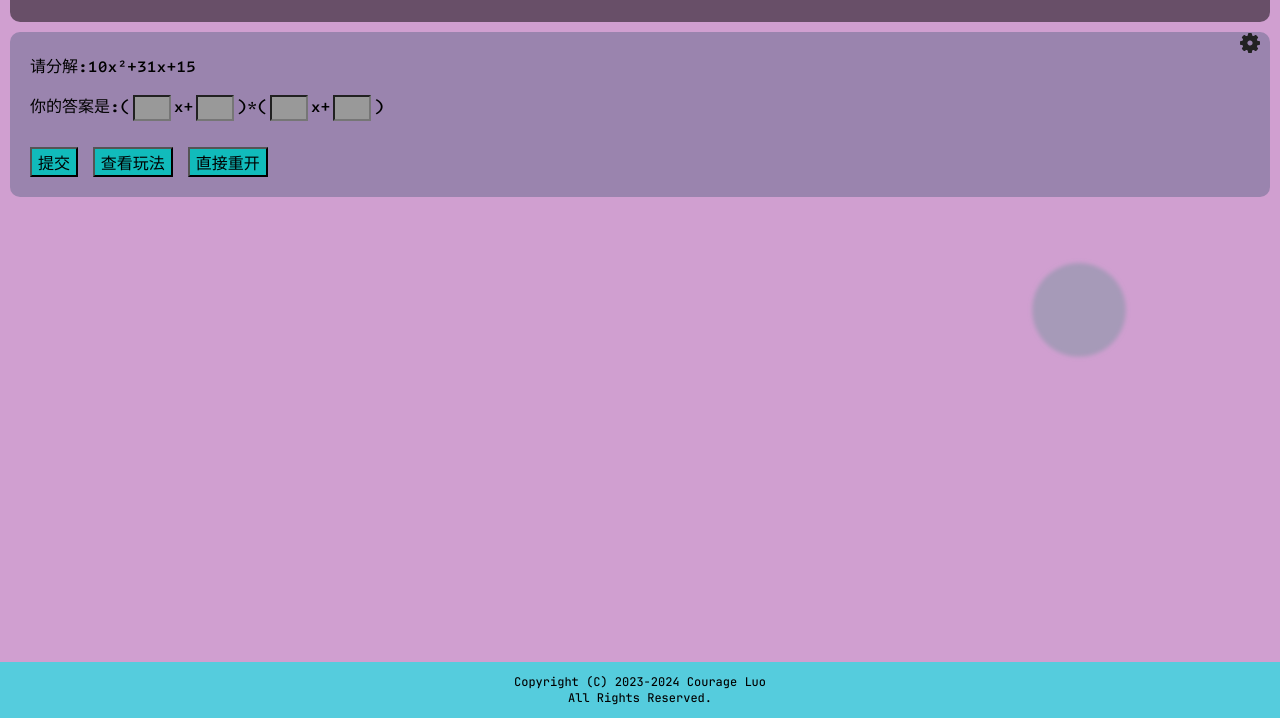
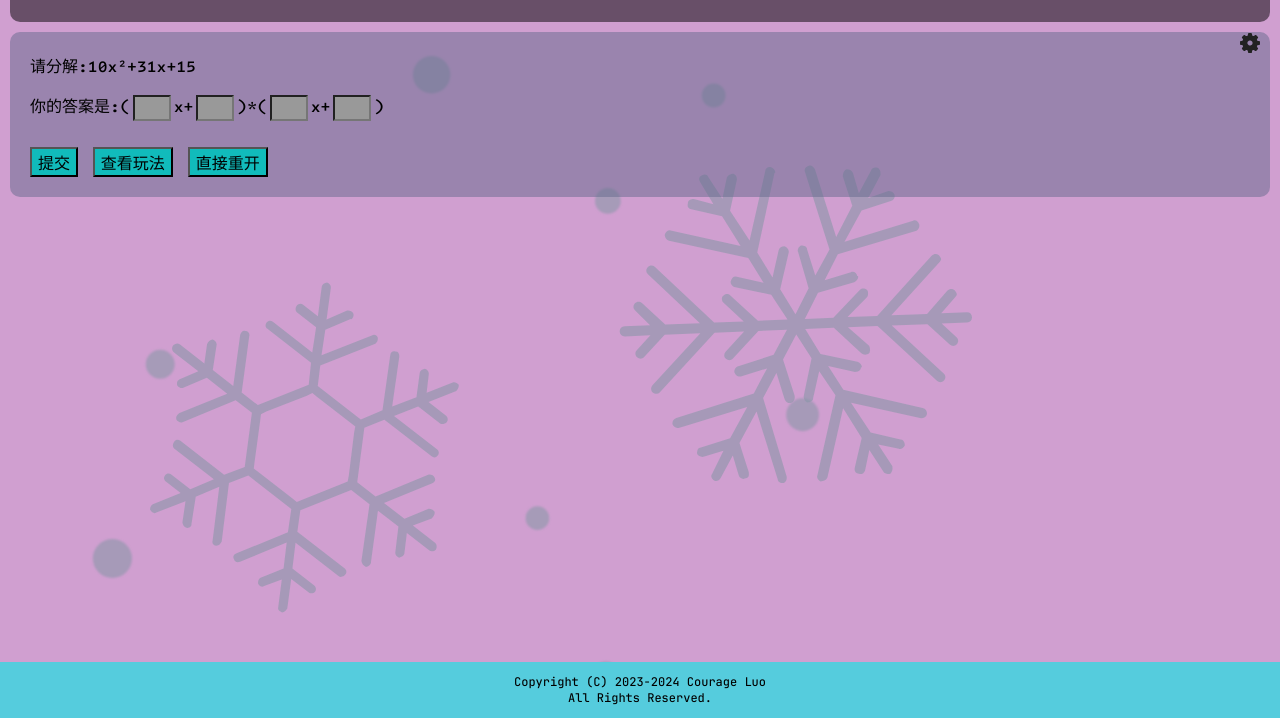
Before and after one commit to courageluo/courageluo.github.io, a plain HTML site: page page/factorize.html in a window 1280 px wide. Shown: the part 82-800 px from the top of the page. Drawn offline with Linux system fonts and the light colour scheme; a web font is replaced by a local one.

Commit message:
Update factorize.html

```diff
--- a/page/factorize.html
+++ b/page/factorize.html
@@ -100,7 +100,7 @@
             color: var(--text-color-light);
             background-image: url('../img/day-factorizebackground.svg'); /* 白天模式下的背景图片 */
             background-repeat: repeat; /* 重复填充背景图片 */
-            background-size: 250%; /* 按比例缩放图片以填满整个容器 */
+            background-size: 100%; /* 按比例缩放图片以填满整个容器 */
             background-attachment: fixed;
         }
         @media (prefers-color-scheme: dark) {
```
